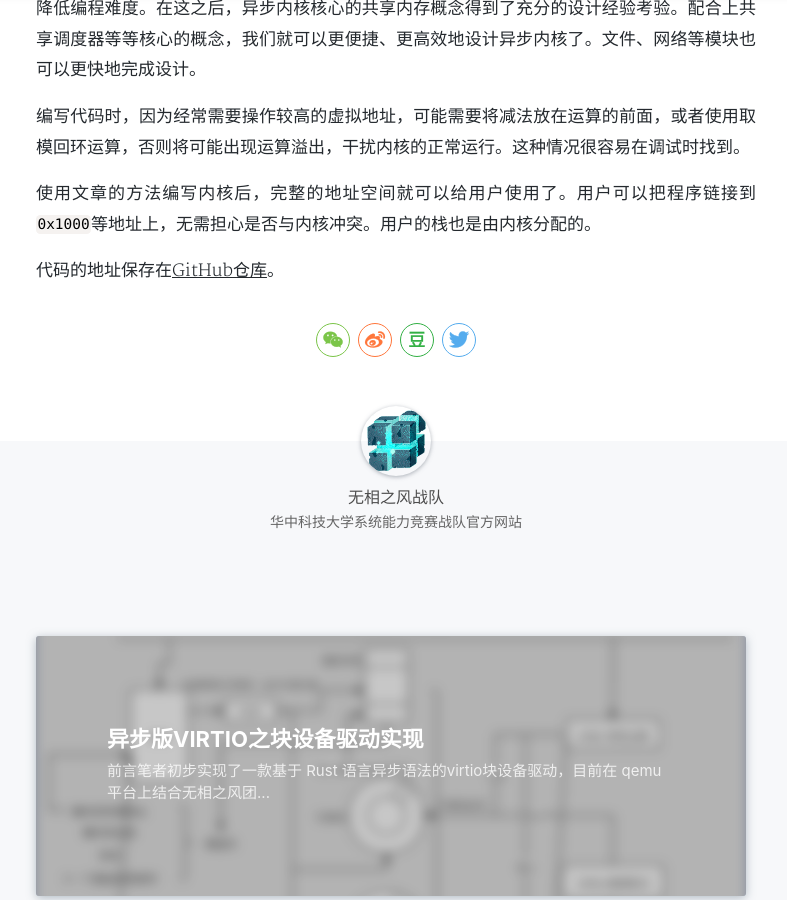
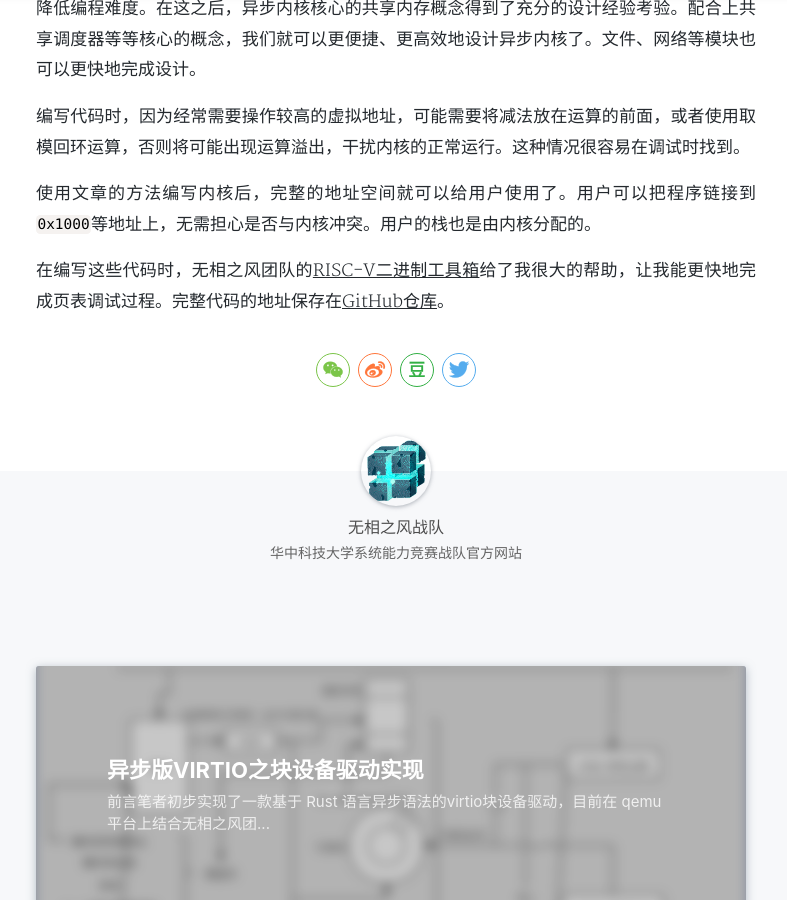
Before and after one commit to HUST-OS/qf.rs, a Jekyll site: the page built from _posts/2021-07-15-跨空间跳板内核.md, in a window 1280 px wide and 900 px high, scrolled down 11186 px. Shown: the whole window, without its empty margins (244-1031 px from the left). Built offline with Jekyll 4.4.1, drawn with Linux system fonts in a browser that asks for light colours; nearby versions of some CDN libraries; a style sheet for code colours, icons or effects is not loaded.

Commit message:
小修改

```diff
--- a/_posts/2021-07-15-跨空间跳板内核.md
+++ b/_posts/2021-07-15-跨空间跳板内核.md
@@ -315,4 +315,4 @@ impl Generator for Runtime {
 
 使用文章的方法编写内核后，完整的地址空间就可以给用户使用了。用户可以把程序链接到`0x1000`等地址上，无需担心是否与内核冲突。用户的栈也是由内核分配的。
 
-代码的地址保存在[GitHub仓库](https://github.com/HUST-OS/luojia-os-labs-v2/)。
+在编写这些代码时，无相之风团队的[RISC-V二进制工具箱](https://rvgj.qf.rs/)给了我很大的帮助，让我能更快地完成页表调试过程。完整代码的地址保存在[GitHub仓库](https://github.com/HUST-OS/luojia-os-labs-v2/)。
```
